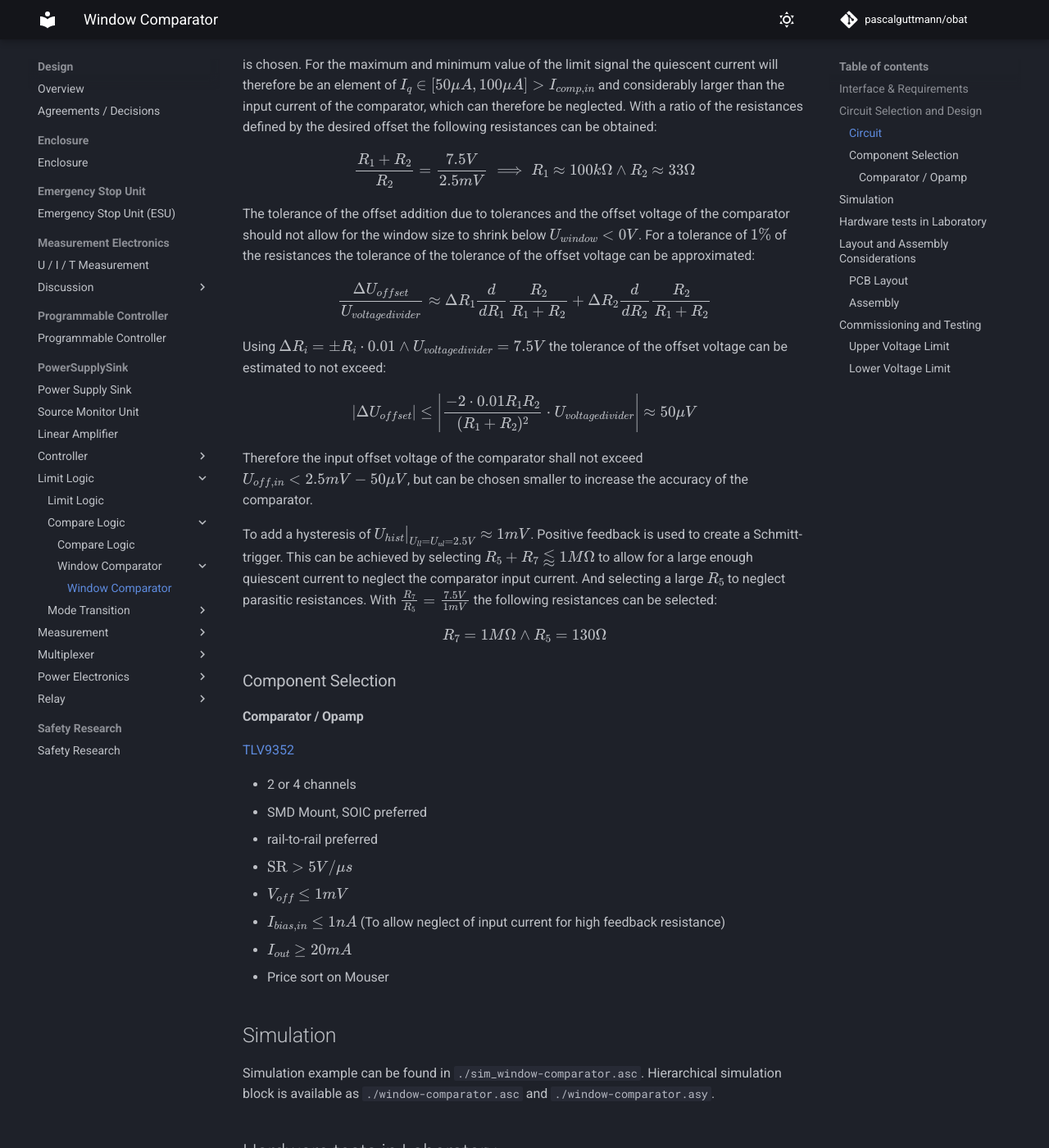
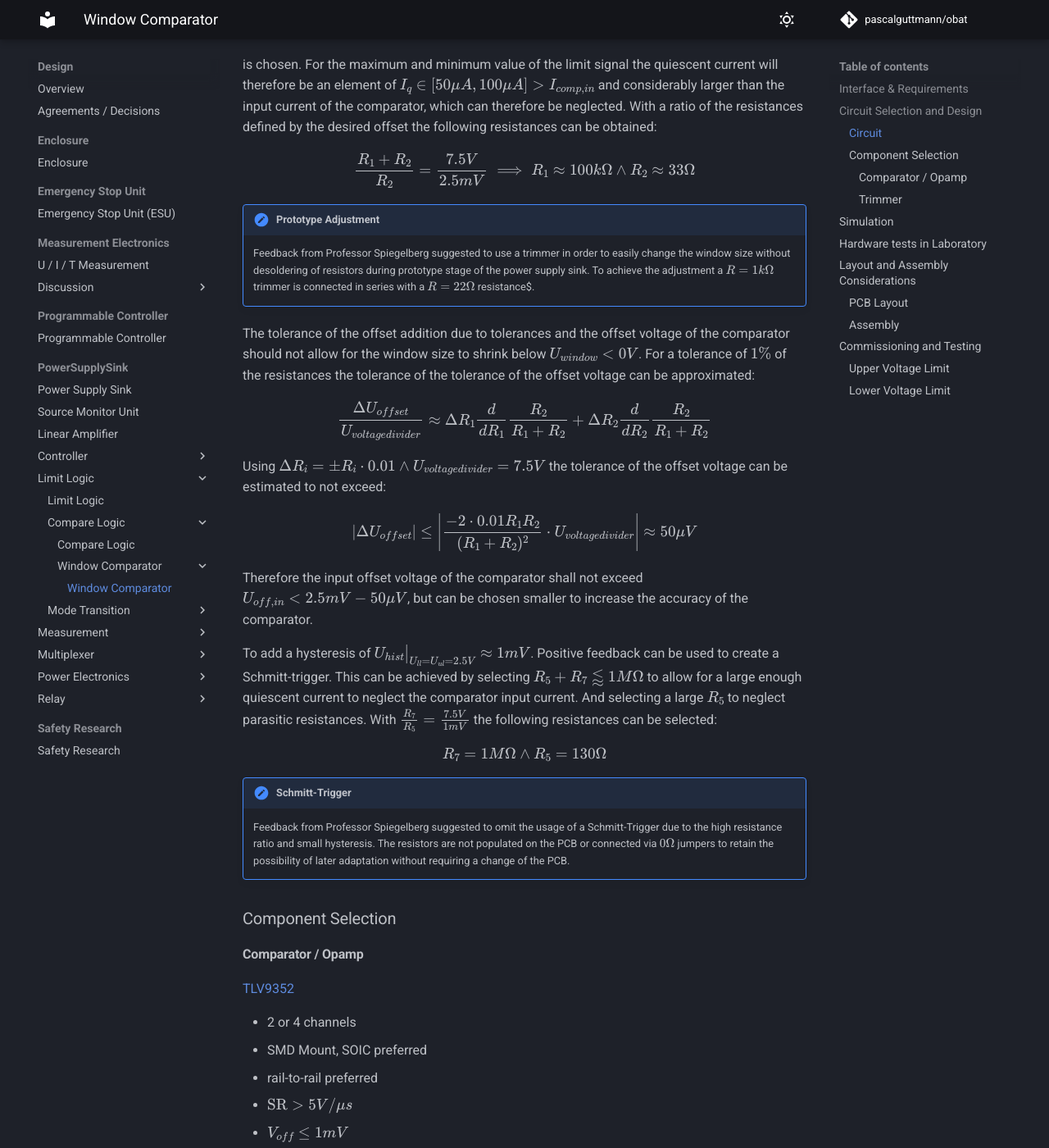
Before and after one commit to pascalguttmann/obat, an MkDocs documentation site: the page built from docs/design/pss/limit-logic/compare-logic/window-comparator/window-comparator.md, in a window 1280 px wide and 1400 px high, scrolled down 1508 px. Shown: the whole window at 82% size. Built offline with MkDocs 1.6.1 and Material for MkDocs 9.7.7, drawn with Linux system fonts in a browser that asks for light colours; comment, search, counter and statistics services are not loaded; some of the changed text lies outside the part shown.

Commit message:
add window-comparator feedback from prof spiegelberg, add prototype adjustment options

```diff
--- a/docs/design/pss/limit-logic/compare-logic/window-comparator/window-comparator.md
+++ b/docs/design/pss/limit-logic/compare-logic/window-comparator/window-comparator.md
@@ -58,6 +58,13 @@ the desired offset the following resistances can be obtained:
 $$ \frac{R_1 + R_2}{R_2} = \frac{7.5V}{2.5mV} \implies R_1 \approx 100k \Omega
 \land R_2 \approx 33 \Omega $$
 
+!!! note "Prototype Adjustment"
+    Feedback from Professor Spiegelberg suggested to use a trimmer in order to
+    easily change the window size without desoldering of resistors during
+    prototype stage of the power supply sink. To achieve the adjustment a $R =
+    1k \Omega$ trimmer is connected in series with a $R = 22 \Omega$
+    resistance$.
+
 The tolerance of the offset addition due to tolerances and the offset voltage
 of the comparator should not allow for the window size to shrink below
 $U_{window} < 0V$. For a tolerance of $1\%$ of the resistances the tolerance of
@@ -75,12 +82,19 @@ $U_{off,in} < 2.5mV - 50 \mu V$, but can be chosen smaller to increase the
 accuracy of the comparator.
 
 To add a hysteresis of $U_{hist} \big|_{U_{ll} = U_{ul} = 2.5V} \approx 1mV$.
-Positive feedback is used to create a Schmitt-trigger. This can be achieved by
-selecting $R_5 + R_7 \lessapprox 1M \Omega$ to allow for a large enough
+Positive feedback can be used to create a Schmitt-trigger. This can be achieved
+by selecting $R_5 + R_7 \lessapprox 1M \Omega$ to allow for a large enough
 quiescent current to neglect the comparator input current. And selecting a
 large $R_5$ to neglect parasitic resistances. With $\frac{R_7}{R_5} =
 \frac{7.5V}{1mV}$ the following resistances can be selected:
 $$ R_7 = 1M\Omega \land R_5 = 130 \Omega $$
+
+!!! note "Schmitt-Trigger"
+    Feedback from Professor Spiegelberg suggested to omit the usage of a
+    Schmitt-Trigger due to the high resistance ratio and small hysteresis. The
+    resistors are not populated on the PCB or connected via $0\Omega$ jumpers
+    to retain the possibility of later adaptation without requiring a change of
+    the PCB.
 
 ### Component Selection
 
@@ -97,6 +111,16 @@ $$ R_7 = 1M\Omega \land R_5 = 130 \Omega $$
 - $I_{out} \geq 20mA$
 - Price sort on Mouser
 
+#### Trimmer
+
+[PVG5H102C03B00](https://mou.sr/4957wSw)
+
+- $R = 1k \Omega$
+- Linear Taper
+- SMD Mounting
+- $n_{turns} > 10$
+- Sort by Price on Mouser
+
 ## Simulation
 
 Simulation example can be found in `./sim_window-comparator.asc`.
@@ -110,8 +134,12 @@ Hierarchical simulation block is available as `./window-comparator.asc` and
 ### PCB Layout
 
 - Test pins for `ul`, `ll`, `meas`, `ule`, `lle`
+- Test pins for Pins 1 and 3 of trimmers for resistance measurement
 
 ### Assembly
+
+- Turn trimmer counter clockwise until resistance is zero for initial usage.
+  (Max 11 turns required)
 
 ## Commissioning and Testing
 
```
